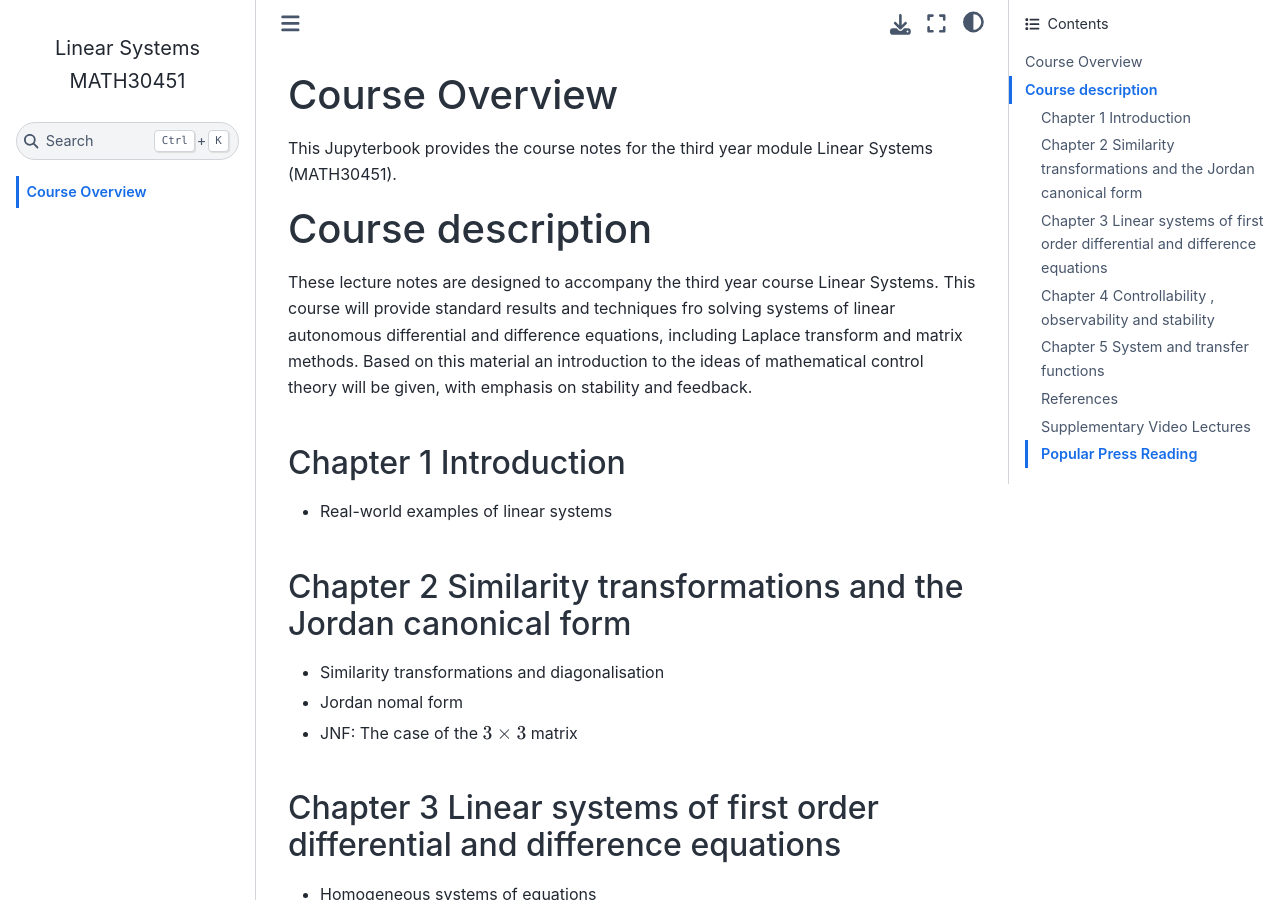
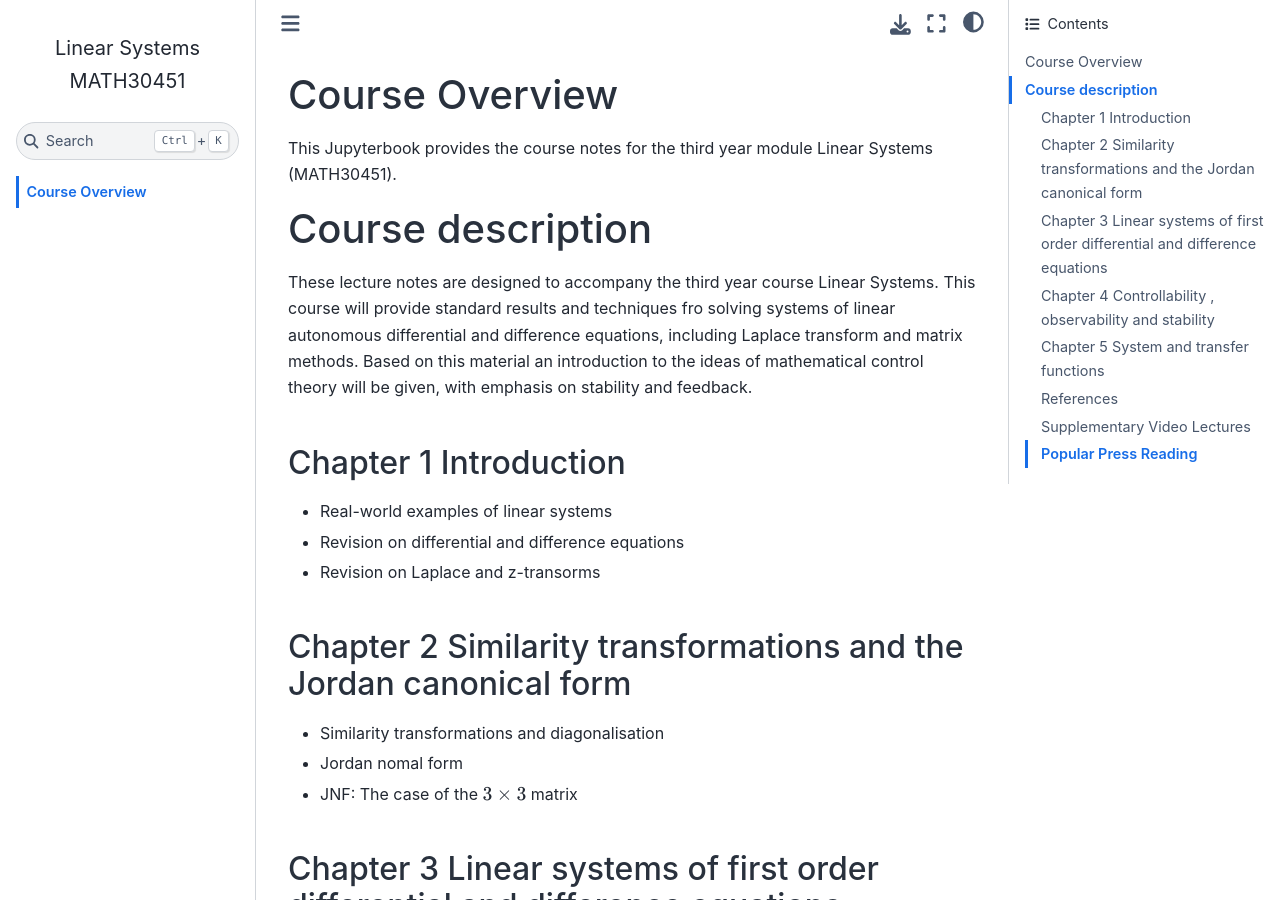
Before and after one commit to jjcrofts77/Linear-Systems-MATH30451, a Jupyter Book: the page built from intro.md, in a window 1280 px wide and 900 px high. Built offline with Jupyter Book 1.0.4 settings and Sphinx 7.4.7 and the Sphinx Book theme 1.1.4, drawn with Linux system fonts in a browser that asks for light colours; pages that are not in the unit, such as notebooks, are missing from menus.

Commit message:
Update intro.md

```diff
--- a/intro.md
+++ b/intro.md
@@ -12,6 +12,8 @@ control theory will be given, with emphasis on stability and feedback.
 
 ### Chapter 1 Introduction
    - Real-world examples of linear systems
+   - Revision on differential and difference equations
+   - Revision on Laplace and z-transorms
 
 ### Chapter 2 Similarity transformations and the Jordan canonical form
    - Similarity transformations and diagonalisation
```
